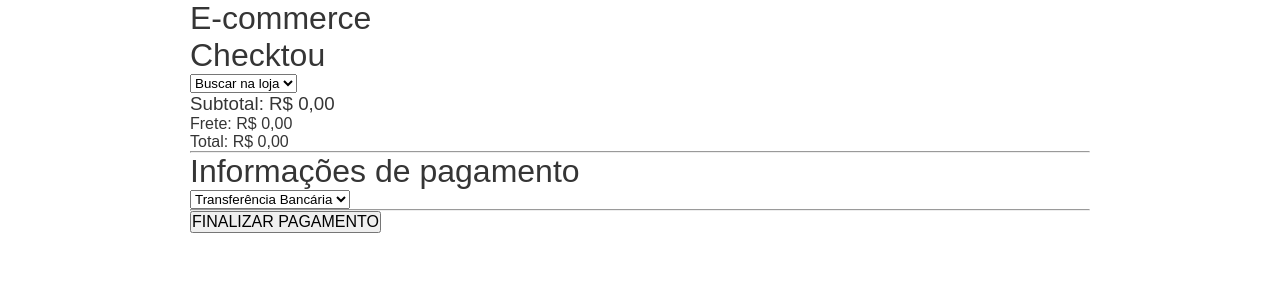
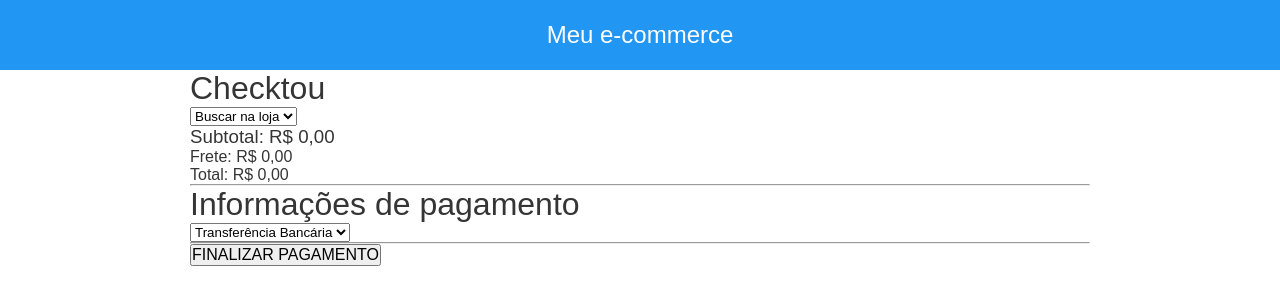
Before and after one commit to santanarscs/store_pagarme, a Next.js app: page /checkout in a window 1280 px wide. Shown: the top 304 px of the page. Built offline with nearby package versions, Linux system fonts and the light colour scheme.

Commit message:
update layout

```diff
--- a/components/Layout/index.tsx
+++ b/components/Layout/index.tsx
@@ -1,4 +1,5 @@
 import Head from 'next/head'
+import Navbar from '../Navbar'
 
 const Layout: React.FC = ({children}) => {
   return (
@@ -8,9 +9,7 @@ const Layout: React.FC = ({children}) => {
       <title>Learn next.JS</title>
       <link rel="icon" href="/favicon.ico" />
     </Head>
-    <header style={{maxWidth: "900px", margin: "0 auto"}}>
-      <h1>E-commerce</h1>
-    </header>
+    <Navbar />
     {children}
     </>
   )
```
